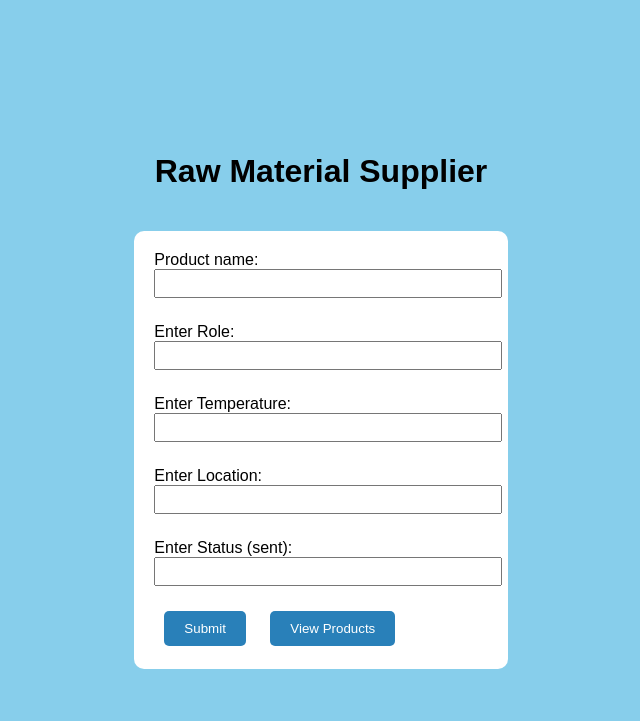
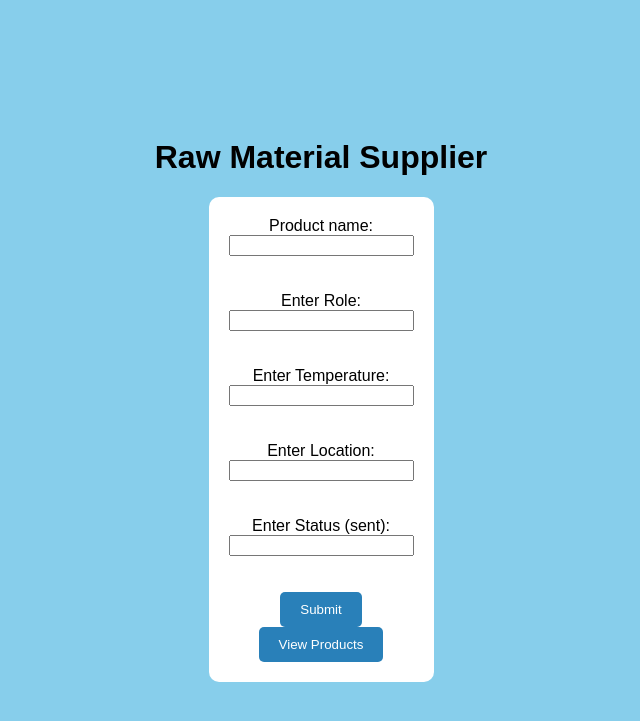
Before and after one commit to Mangesh-Gosavi/Blockchain_Supplychain, a Flask app: page /rawmat in a window 1280 px wide. Shown: the top 721 px of the page, without its empty margins (319-959 px from the left). Run offline with Flask 3, Linux system fonts and the light colour scheme.

Commit message:
Update rawmat.html

```diff
--- a/templates/rawmat.html
+++ b/templates/rawmat.html
@@ -15,40 +15,42 @@
         }
 
         .container {
-            display: flexbox;
+            display: flex;
             flex-direction: column;
             align-items: center;
-            margin-top: 20px;
+            justify-content: center;
             background-color: white;
             padding: 20px;
             border-radius: 10px;
         }
 
-        .container input {
-            margin-bottom: 7px;
-            width: 100%; /* Make the inputs stretch to full width */
-            padding: 5px; /* Add some padding for better appearance */
+        .container h1 {
+            text-align: center;
         }
 
-        .container button[type="submit"] {
+        .container div {
+            display: flex;
+            flex-direction: column;
+            align-items: center;
+            margin-bottom: 10px;
+        }
+
+        .container div label {
+            margin-bottom: 5px;
+        }
+
+        .container div input {
+            width: 100%;
+            padding: 5px;
+        }
+
+        .container button {
             background-color: #2980b9;
             color: white;
-            margin: 0 10px; /* Adjust margin to create space between buttons */
             padding: 10px 20px;
             border: none;
             border-radius: 5px;
             cursor: pointer;
-            margin-bottom: 3px;
-        }
-        .container button[type="button"] {
-            background-color: #2980b9;
-            color: white;
-            margin: 0 10px; /* Adjust margin to create space between buttons */
-            padding: 10px 20px;
-            border: none;
-            border-radius: 5px;
-            cursor: pointer;
-            margin-bottom: 3px;
         }
     </style>
 </head>
```
